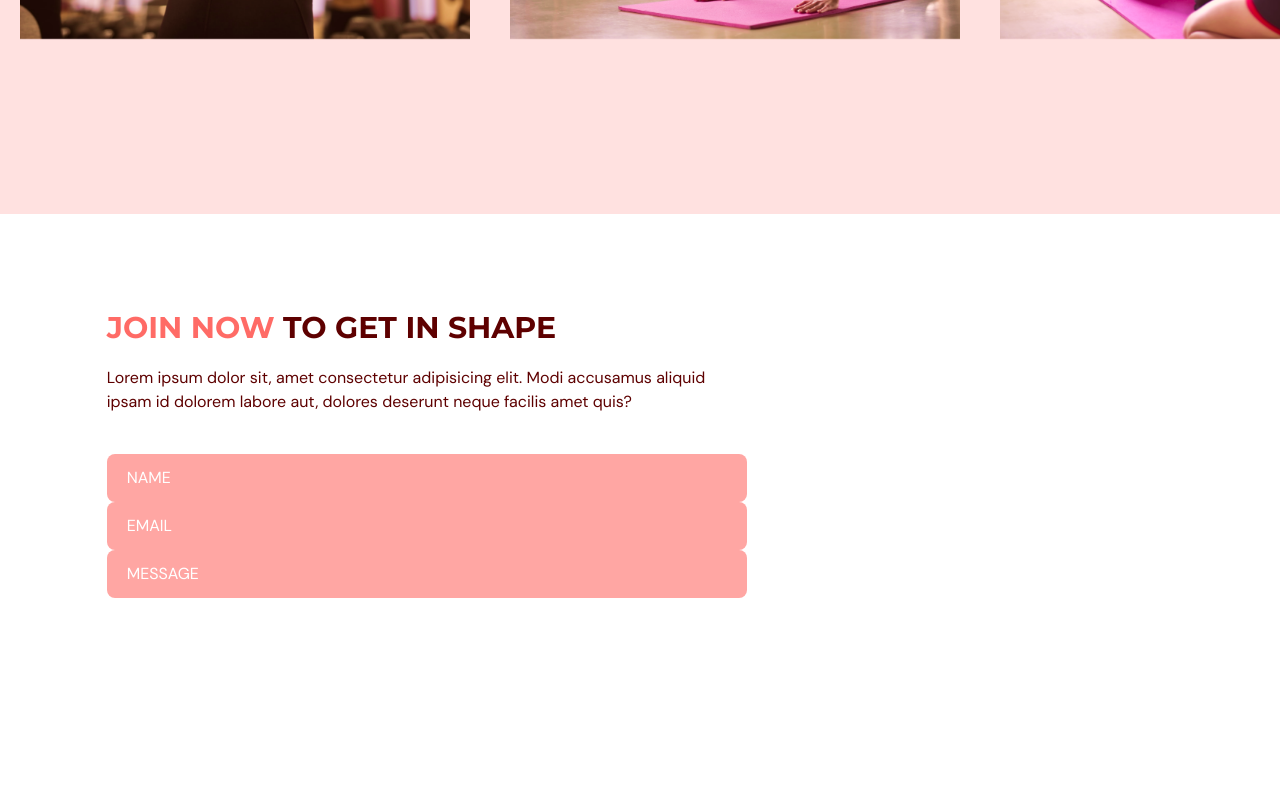
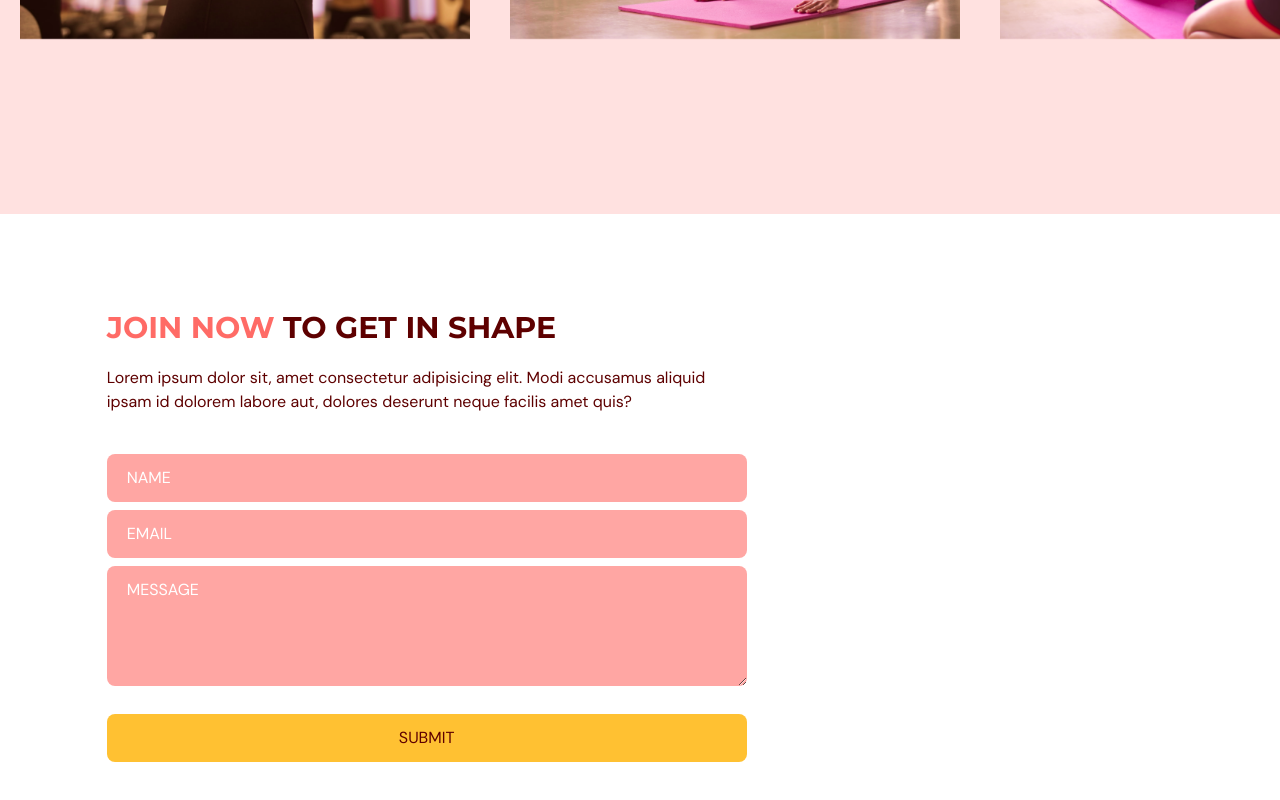
Before and after one commit to Louistam888/gym-fitness, a React (Vite) app: page / in a window 1280 px wide. Shown: the part 2716-3516 px from the top of the page. Before the commit the page ends 3442 px from the top, so only its background shows below. Built offline with nearby package versions, Linux system fonts and the light colour scheme.

Commit message:
completed form

```diff
--- a/src/scenes/contactUs/index.tsx
+++ b/src/scenes/contactUs/index.tsx
@@ -68,6 +68,7 @@
               method="POST"
               action="https://formsubmit.co/testemail@gmail.com"
             >
+              <div className="flex flex-col gap-2">
                 <input
                   type="text"
                   className={inputStyles}
@@ -76,7 +77,8 @@
                 />
                 {errors.name && (
                   <p className="mt-1 text-primary-500">
-                  {errors.name.type === "required" && "This filed is required."}
+                    {errors.name.type === "required" &&
+                      "This filed is required."}
                     {errors.name.type === "maxLength" &&
                       "Max Length is 100 characters."}
                   </p>
@@ -97,11 +99,13 @@
                     {errors.email.type === "pattern" && "Invalid email address"}
                   </p>
                 )}
-              <input
-                type="text"
+                <textarea
+                  rows={4}
+                  cols={50}
                   className={inputStyles}
                   placeholder="MESSAGE"
-                {...(register("message"), { required: true, maxLength: 2000 })}
+                  {...(register("message"),
+                  { required: true, maxLength: 2000 })}
                 />
                 {errors.message && (
                   <p className="mt-1 text-primary-500">
@@ -111,6 +115,13 @@
                       "Max Length is 2000 characters."}
                   </p>
                 )}
+                <button
+                  type="submit"
+                  className="mt-5 rounded-lg bg-secondary-500 px-20 py-3 transition duration-500 hover:text-white"
+                >
+                  SUBMIT
+                </button>
+              </div>
             </form>
           </motion.div>
         </div>
```
Lines whose indentation alone changed are shown as unchanged.
